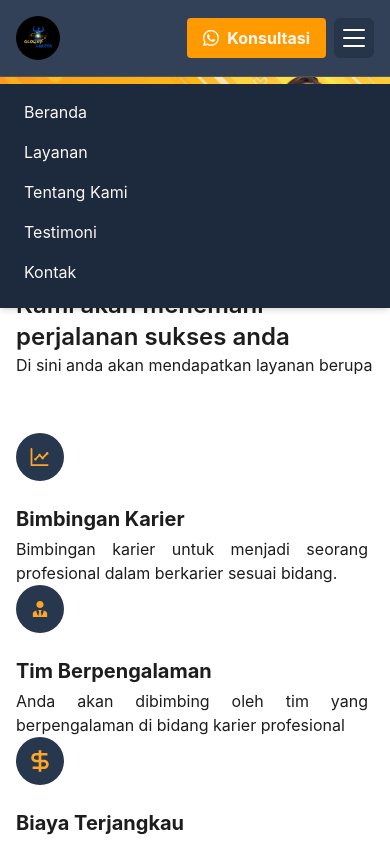
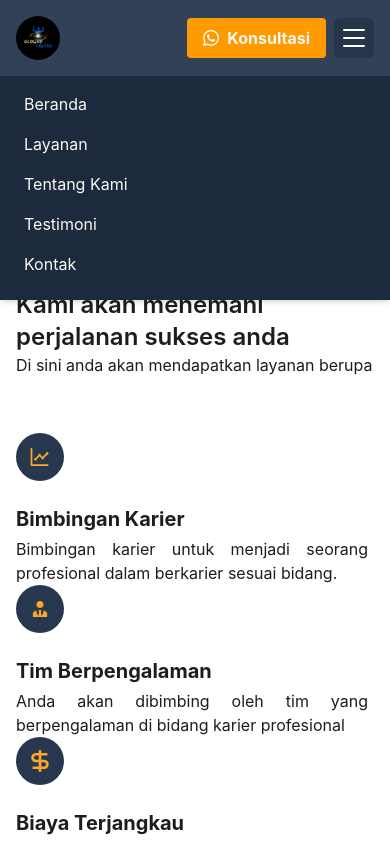
Before and after one commit to gucconsult/landing-page, a Nuxt app: page / in a window 390 px wide. Both pictures are taken after a click on the label 354 px from the left and 38 px from the top of the page. Shown: the top 844 px of the page. Built offline with nearby package versions, Linux system fonts and the light colour scheme.

Commit message:
fix: navbar menu

```diff
--- a/components/Navbar.vue
+++ b/components/Navbar.vue
@@ -20,7 +20,7 @@
           <img src="../assets//images/menu-button.svg" alt="Menu" class="h-8">
         </label>
         <ul
-          class="fixed inset-0 pt-2 mt-21 transition-all hidden duration-75 ease-in-out bg-slate-800 peer-checked:block h-fit -z-10 md:translate-y-0 md:block md:relative md:mt-0 md:pt-0 md:bg-transparent md:z-20 md:h-auto md:w-fit">
+          class="fixed inset-0 pt-2 mt-19 transition-all hidden duration-75 ease-in-out bg-slate-800 peer-checked:block h-fit -z-10 md:translate-y-0 md:block md:relative md:mt-0 md:pt-0 md:bg-transparent md:z-20 md:h-auto md:w-fit">
           <li
             class="flex flex-col px-6 py-2 space-y-4 shadow-md md:bg-transparent md:shadow-none md:px-0 md:py-0 md:items-center md:flex-row md:space-y-0 md:gap-5 xl:gap-10">
             <a href="" class="hover:text-secondary active:text-secondary">Beranda</a>
```
